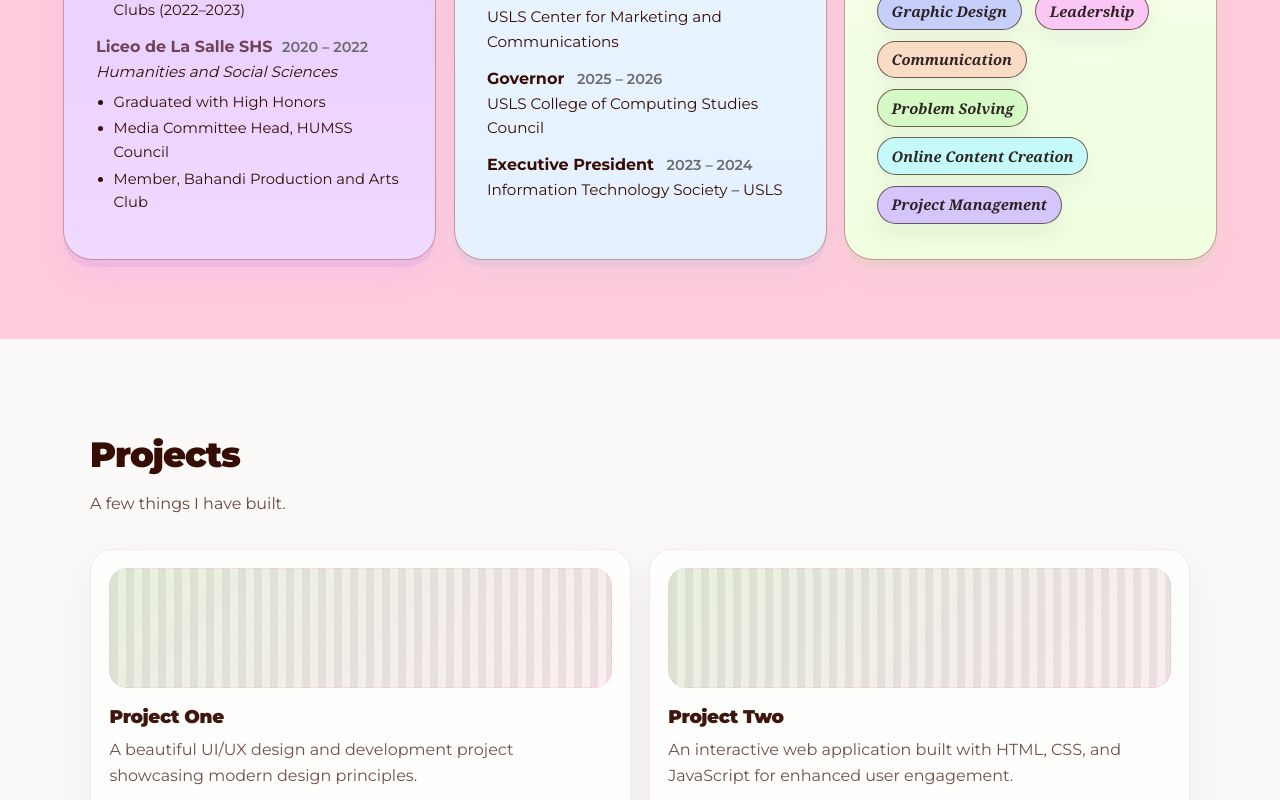
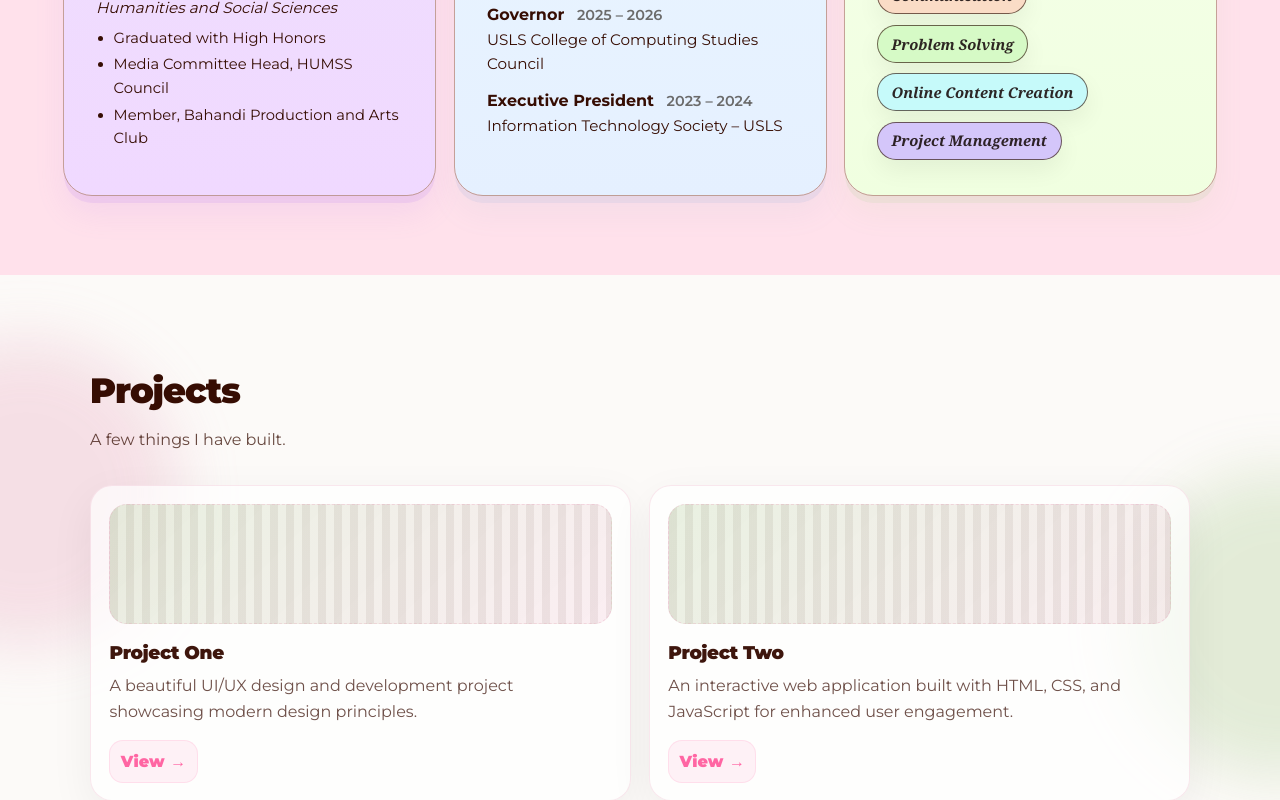
Before and after one commit to naomiesther/naofolio, a Next.js app: page / in a window 1280 px wide. Shown: the part 2000-2800 px from the top of the page. Built offline with nearby package versions, Linux system fonts and the light colour scheme.

Commit message:
Add hero-style glow effects to projects section background

```diff
--- a/src/app/globals.css
+++ b/src/app/globals.css
@@ -1364,7 +1364,6 @@ img {
 .about-divider {
   width: 100vw;
   padding: 0;
-  margin: 2rem 0 2rem;
   height: 100px;
 
   background:
@@ -1697,7 +1696,7 @@ img {
   right: 50%;
   margin-left: -50vw;
   margin-right: -50vw;
-  background: #FFCCDD;
+  background: #ffe1eb;
   padding: 3rem 4rem 5rem;
   overflow: visible;
   opacity: 0;
@@ -1853,8 +1852,8 @@ img {
 
 /* Variant styles to match attached pastel cards */
 .about-folder-card--pink {
-  background: linear-gradient(180deg, #E6CCFF 0%, #F0D9FF 100%);
-  border-color: rgba(200,150,255,0.6);
+  background: linear-gradient(180deg, #efdffd 0%, #F0D9FF 100%);
+  border-color: rgba(238, 224, 253, 0.473);
   box-shadow: 0 8px 0 rgba(180,120,240,0.15), 0 18px 30px rgba(180,120,240,0.12);
 }
 .about-folder-card--blue {
@@ -2866,10 +2865,54 @@ img {
 .sp-projects {
   /* match hero background vibe */
   background: #fcfaf8 !important;
+  position: relative;
+  overflow: hidden;
 }
 
 .sp-projects.sp-section {
   background: #fcfaf8 !important;
+}
+
+.projects-bg {
+  position: absolute;
+  inset: 0;
+  z-index: 1;
+  pointer-events: none;
+}
+
+.projects-bg-glow {
+  position: absolute;
+  width: 24vmax;
+  height: 24vmax;
+  border-radius: 999px;
+  filter: blur(30px);
+  opacity: 0.55;
+  animation: sp-float-slow 10s ease-in-out infinite;
+}
+
+.projects-bg-glow-1 {
+  left: -10vmax;
+  top: 10vh;
+  background: rgba(232, 165, 188, 0.55);
+}
+
+.projects-bg-glow-2 {
+  right: -12vmax;
+  top: 25vh;
+  background: rgba(153, 192, 121, 0.45);
+  animation-delay: -2s;
+}
+
+.projects-bg-glow-3 {
+  left: 15vw;
+  bottom: -15vmax;
+  background: rgba(129, 166, 197, 0.38);
+  animation-delay: -4s;
+}
+
+.sp-section-inner {
+  position: relative;
+  z-index: 2;
 }
 
 .sp-project-grid {
--- a/src/components/ProjectsSection.js
+++ b/src/components/ProjectsSection.js
@@ -3,6 +3,13 @@
 export default function ProjectsSection() {
   return (
     <section id="projects" className="sp-section sp-projects" aria-label="Projects">
+      {/* Background Glows */}
+      <div className="projects-bg">
+        <div className="projects-bg-glow projects-bg-glow-1" />
+        <div className="projects-bg-glow projects-bg-glow-2" />
+        <div className="projects-bg-glow projects-bg-glow-3" />
+      </div>
+
       <div className="sp-section-inner">
         <h2 className="sp-section-title">Projects</h2>
         <p className="sp-section-subtitle">A few things I have built.</p>
```
